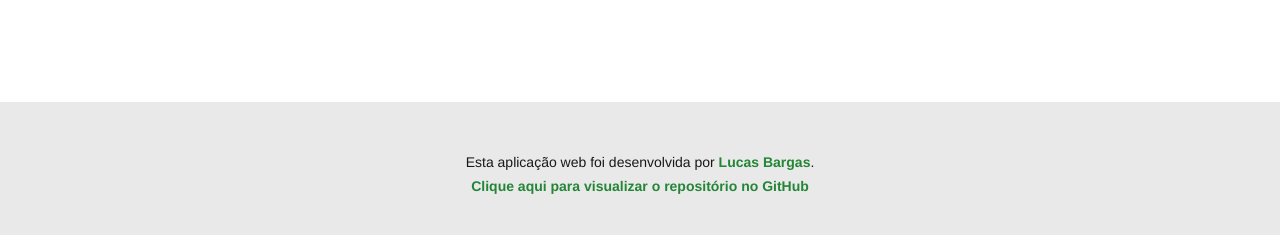
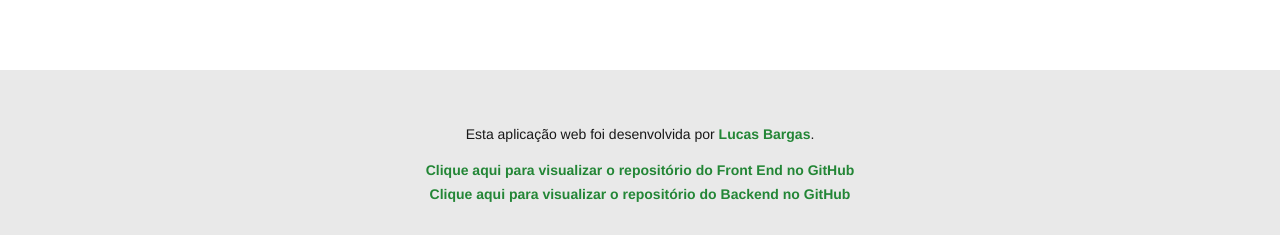
Before and after one commit to LucasBargas/lbs_photo_gallery_frontend, a Next.js app: page /404 in a window 1280 px wide. Shown: the part 582-817 px from the top of the page. Built offline with nearby package versions, Linux system fonts and the light colour scheme; no server answers.

Commit message:
Footer fixed

```diff
--- a/src/layouts/Footer/index.js
+++ b/src/layouts/Footer/index.js
@@ -17,13 +17,22 @@
           </a>
           .
         </p>
+        <div>
           <a
             href="https://github.com/LucasBargas/lbs_photo_gallery_frontend"
             target="_blank"
             rel="noopener noreferrer"
           >
-          Clique aqui para visualizar o repositório no GitHub
+            Clique aqui para visualizar o repositório do Front End no GitHub
           </a>
+          <a
+            href="https://github.com/LucasBargas/lbs_photo_gallery_backend"
+            target="_blank"
+            rel="noopener noreferrer"
+          >
+            Clique aqui para visualizar o repositório do Backend no GitHub
+          </a>
+        </div>
       </AppContainer>
     </S.FooterContainer>
   );
--- a/src/layouts/Footer/styles.js
+++ b/src/layouts/Footer/styles.js
@@ -2,7 +2,7 @@
 
 export const FooterContainer = styled.footer`
   margin-top: 2rem;
-  padding: 2.75rem 0;
+  padding: 2.25rem 0;
   text-align: center;
   background: #e9e9e9;
   font-size: .875rem;
@@ -21,4 +21,11 @@
       text-decoration: underline;
     }
   }
+
+  div {
+    display: flex;
+    flex-direction: column;
+    padding-top: .75rem;
+    gap: .25rem;
+  }
 `;
```
Lines whose indentation alone changed are shown as unchanged.
